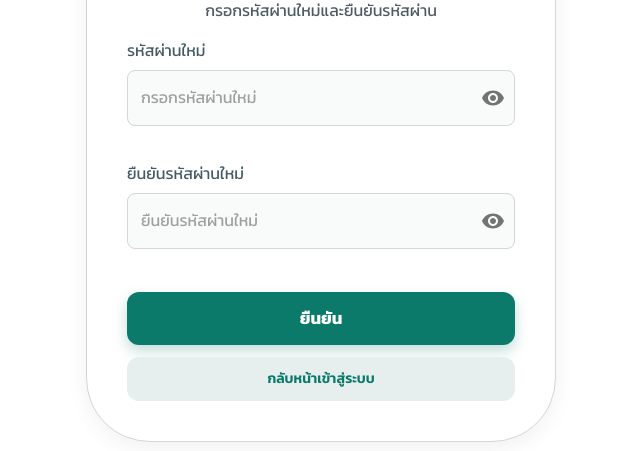
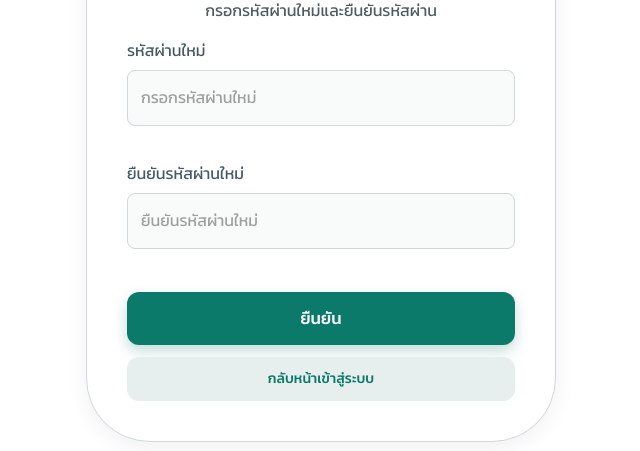
Before and after one commit to GolfKrittanai/TimeSheetForStudent, a React (Create React App) app in the folder timesheet-frontend/: page /reset-password in a window 1280 px wide. Shown: the part 242-693 px from the top of the page, without its empty margins (319-959 px from the left). Built offline with nearby package versions, Linux system fonts and the light colour scheme.

Commit message:
Update icon - Register - Reset

```diff
--- a/timesheet-frontend/src/pages/RegisterPage.js
+++ b/timesheet-frontend/src/pages/RegisterPage.js
@@ -123,6 +123,7 @@ function CustomField({
   required = false,
 }) {
   const [show, setShow] = React.useState(false);
+  const [focused, setFocused] = React.useState(false);
   const isPassword = type === "password";
   const showErrors = formik.submitCount > 0;
 
@@ -150,6 +151,8 @@ function CustomField({
             setValidatePassword(validation);
           }
         }}
+        onFocus={() => setFocused(true)}
+        onBlur={() => setFocused(false)}
         multiline={multiline}
         rows={rows}
         error={showErrors && Boolean(formik.errors[name])}
@@ -161,7 +164,8 @@ function CustomField({
           startAdornment: icon ? (
             <InputAdornment position="start">{icon}</InputAdornment>
           ) : undefined,
-          endAdornment: isPassword ? (
+          endAdornment:
+            isPassword && (focused || !!formik.values[name]) ? (
               <InputAdornment position="end">
                 <IconButton
                   onClick={() => setShow((v) => !v)}
--- a/timesheet-frontend/src/pages/ResetPasswordPage.js
+++ b/timesheet-frontend/src/pages/ResetPasswordPage.js
@@ -24,6 +24,8 @@ import { resetPassword } from "../services/authService";
 const ResetPasswordPage = () => {
   const [showPwd, setShowPwd] = useState(false);
   const [showConfirm, setShowConfirm] = useState(false);
+  const [pwdFocused, setPwdFocused] = useState(false);
+  const [confirmFocused, setConfirmFocused] = useState(false);
   const theme = useTheme();
   const isSmall = useMediaQuery(theme.breakpoints.down("sm"));
   const navigate = useNavigate();
@@ -154,6 +156,8 @@ const ResetPasswordPage = () => {
               fullWidth
               value={formik.values.password}
               onChange={formik.handleChange}
+              onFocus={() => setPwdFocused(true)}
+              onBlur={() => setPwdFocused(false)}
               error={formik.submitCount > 0 && Boolean(formik.errors.password)}
               helperText={
                 formik.submitCount > 0 && formik.errors.password
@@ -162,17 +166,19 @@ const ResetPasswordPage = () => {
               }
               InputProps={{
                 sx: textFieldSx,
-                endAdornment: (
+                endAdornment:
+                  (pwdFocused || !!formik.values.password) ? (
                     <InputAdornment position="end">
                       <IconButton
-                      onClick={() => setShowPwd((v) => !v)}
+                        onClick={() => setShowPwd(v => !v)}
+                        onMouseDown={(e) => e.preventDefault()}
                         edge="end"
                         aria-label="toggle password visibility"
                       >
-                      {showPwd ? <VisibilityOff /> : <Visibility />}
+                        {showPwd ? <Visibility /> : <VisibilityOff />}
                       </IconButton>
                     </InputAdornment>
-                ),
+                  ) : null,
               }}
               margin="dense"
             />
@@ -187,6 +193,8 @@ const ResetPasswordPage = () => {
               fullWidth
               value={formik.values.confirmPassword}
               onChange={formik.handleChange}
+              onFocus={() => setConfirmFocused(true)}
+              onBlur={() => setConfirmFocused(false)}
               error={
                 formik.submitCount > 0 &&
                 Boolean(formik.errors.confirmPassword)
@@ -198,17 +206,19 @@ const ResetPasswordPage = () => {
               }
               InputProps={{
                 sx: textFieldSx,
-                endAdornment: (
-                  <InputAdornment position="end">
+                endAdornment:
+                  (confirmFocused || !!formik.values.confirmPassword) ?
+                    (<InputAdornment position="end">
                       <IconButton
-                      onClick={() => setShowConfirm((v) => !v)}
+                        onClick={() => setShowConfirm(v => !v)}
+                        onMouseDown={(e) => e.preventDefault()}
                         edge="end"
                         aria-label="toggle confirm password visibility"
                       >
-                      {showConfirm ? <VisibilityOff /> : <Visibility />}
+                        {showConfirm ? <Visibility /> : <VisibilityOff />}
                       </IconButton>
                     </InputAdornment>
-                ),
+                    ) : null,
               }}
               margin="dense"
             />
@@ -224,7 +234,7 @@ const ResetPasswordPage = () => {
                   py: 1.5,
                   borderRadius: 3,
                   textTransform: "none",
-                  fontWeight: 700,
+                  fontWeight: 500,
                   fontSize: isSmall ? "1rem" : "1.05rem",
                   backgroundColor: "#0b7a6b",
                   boxShadow: "0 6px 14px rgba(11,122,107,.25)",
@@ -248,7 +258,7 @@ const ResetPasswordPage = () => {
                   py: 1.2,
                   borderRadius: 3,
                   textTransform: "none",
-                  fontWeight: 600,
+                  fontWeight: 500,
                   color: "#0b7a6b",
                   bgcolor: "#e7efee",
                   "&:hover": { bgcolor: "#dbe7e5" },
```
Lines whose indentation alone changed are shown as unchanged.
